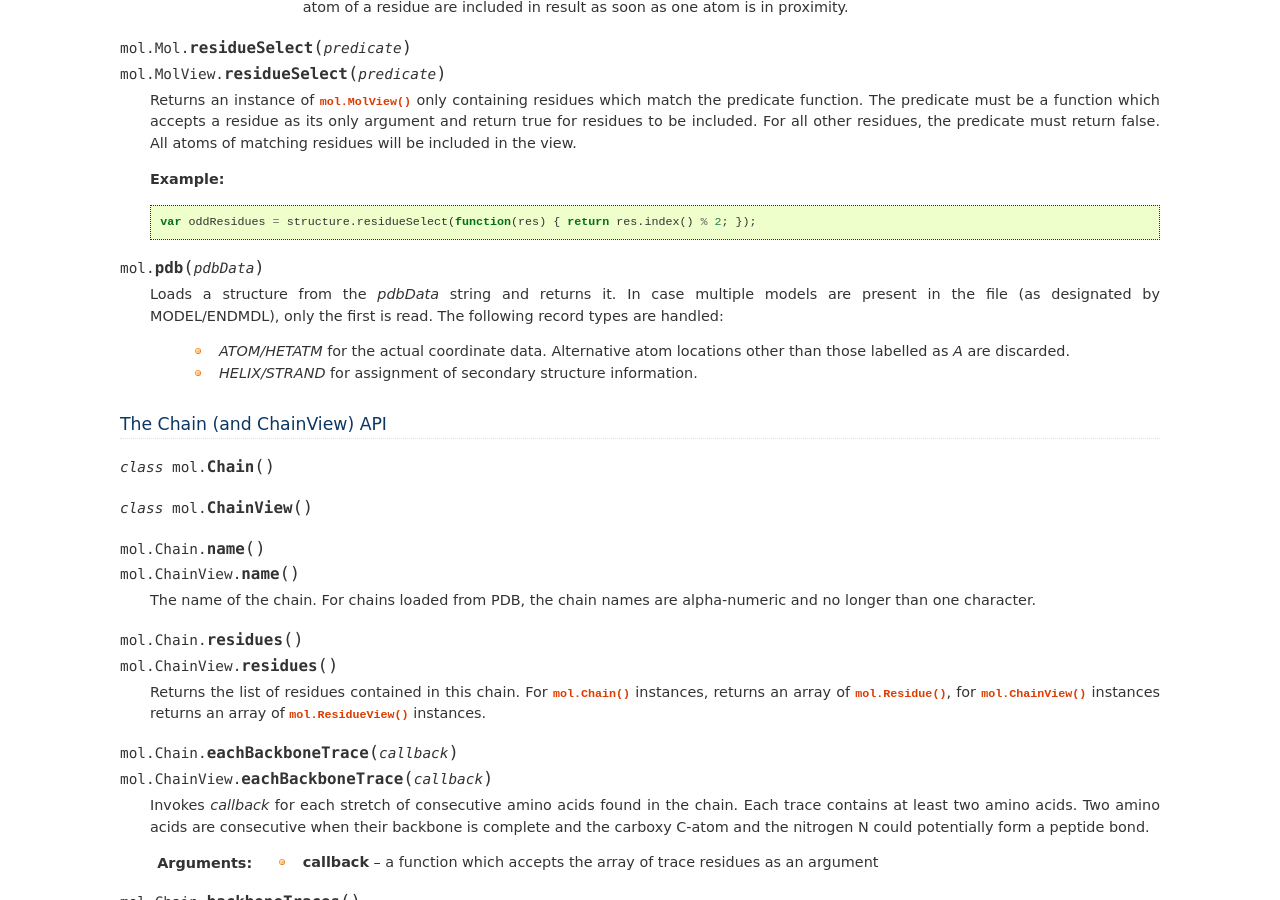
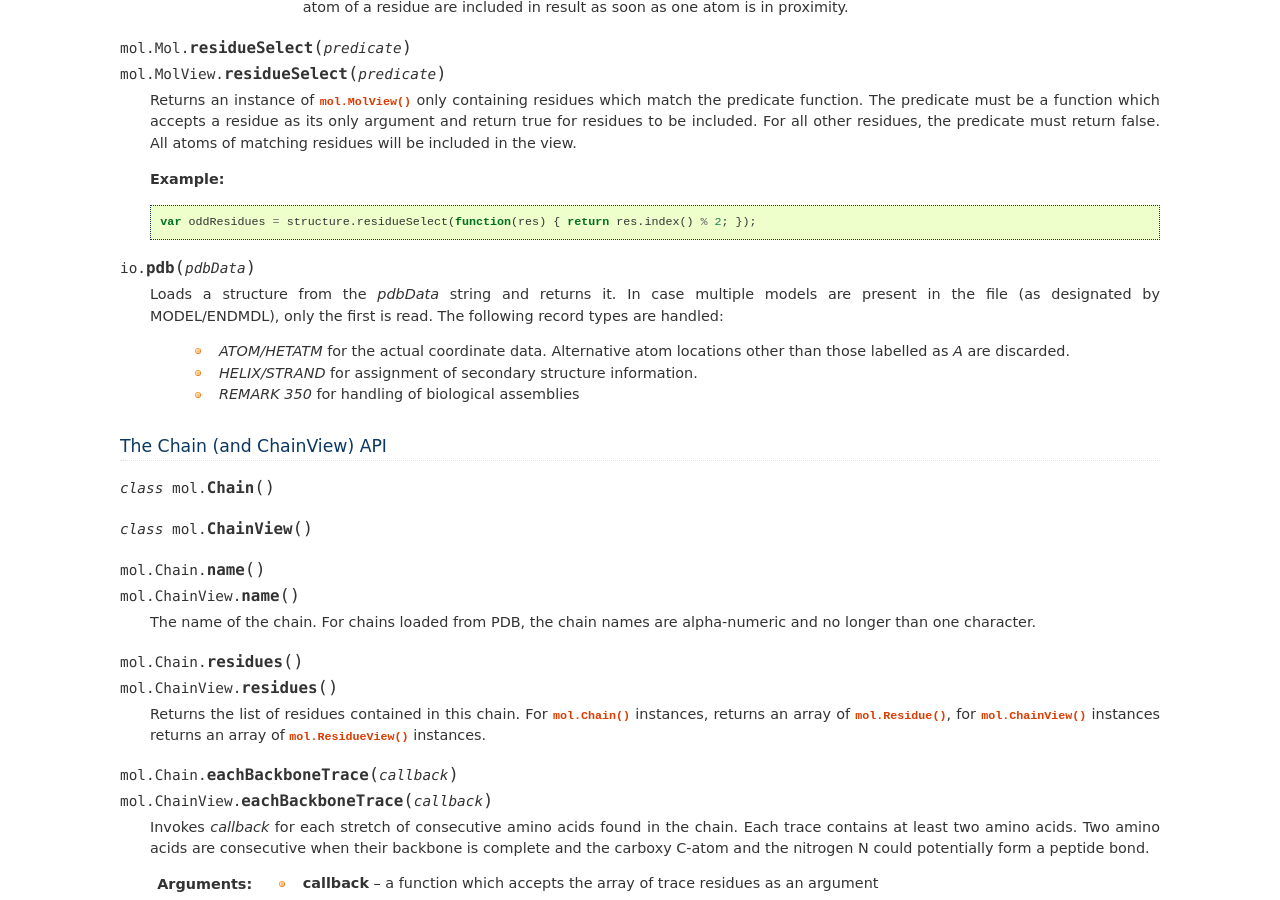
Before and after one commit to biasmv/pv, a Sphinx documentation site: the page built from doc/mol.rst, in a window 1280 px wide and 900 px high, scrolled down 2417 px. Built offline with Sphinx 7.4.7, drawn with Linux system fonts in a browser that asks for light colours.

Commit message:
update docs

```diff
--- a/doc/mol.rst
+++ b/doc/mol.rst
@@ -120,12 +120,13 @@ The Mol (and MolView) API
 
     var oddResidues = structure.residueSelect(function(res) { return res.index() % 2; });
 
-.. function:: mol.pdb(pdbData)
+.. function:: io.pdb(pdbData)
 
   Loads a structure from the *pdbData* string and returns it. In case multiple models are present in the file (as designated by MODEL/ENDMDL), only the first is read. The following record types are handled:
 
    * *ATOM/HETATM* for the actual coordinate data. Alternative atom locations other than those labelled as *A* are discarded.
    * *HELIX/STRAND* for assignment of secondary structure information.
+   * *REMARK 350* for handling of biological assemblies
 
 The Chain (and ChainView) API
 -----------------------------------------------------------------------------------------
```
